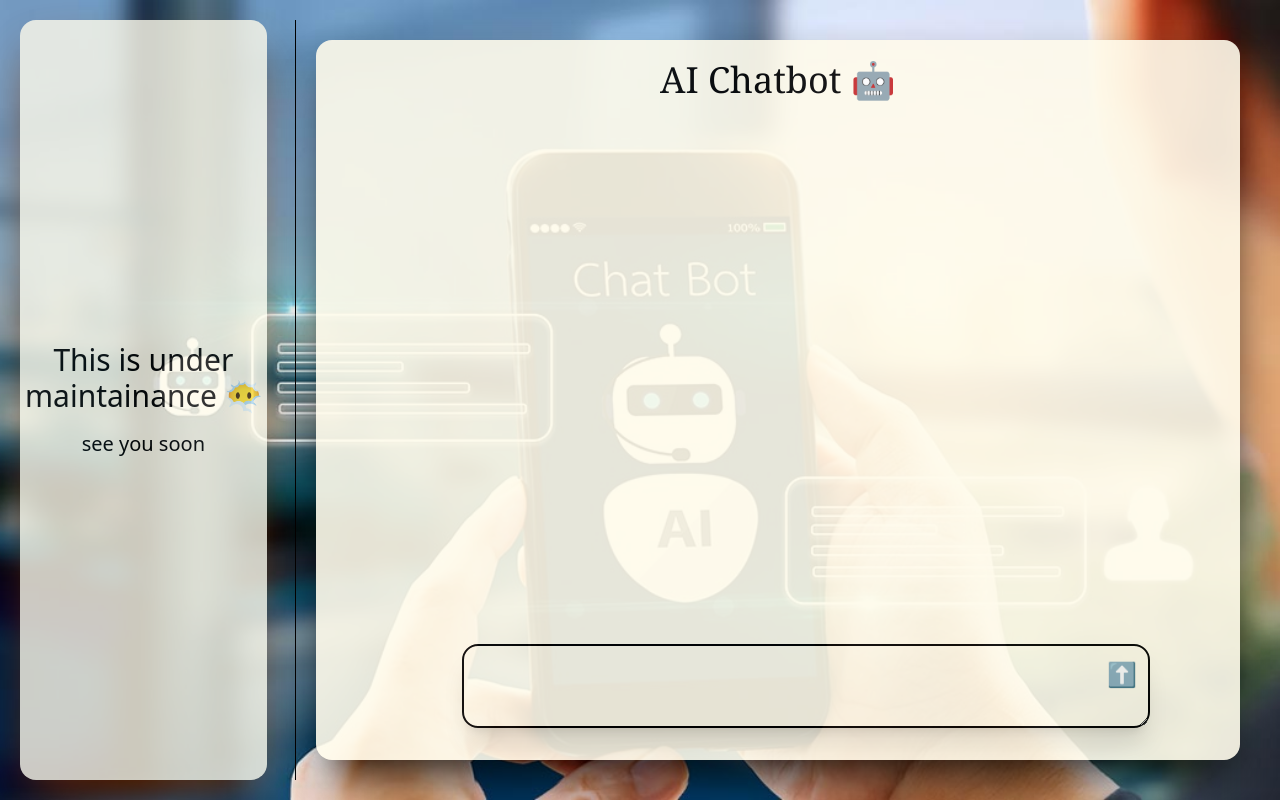
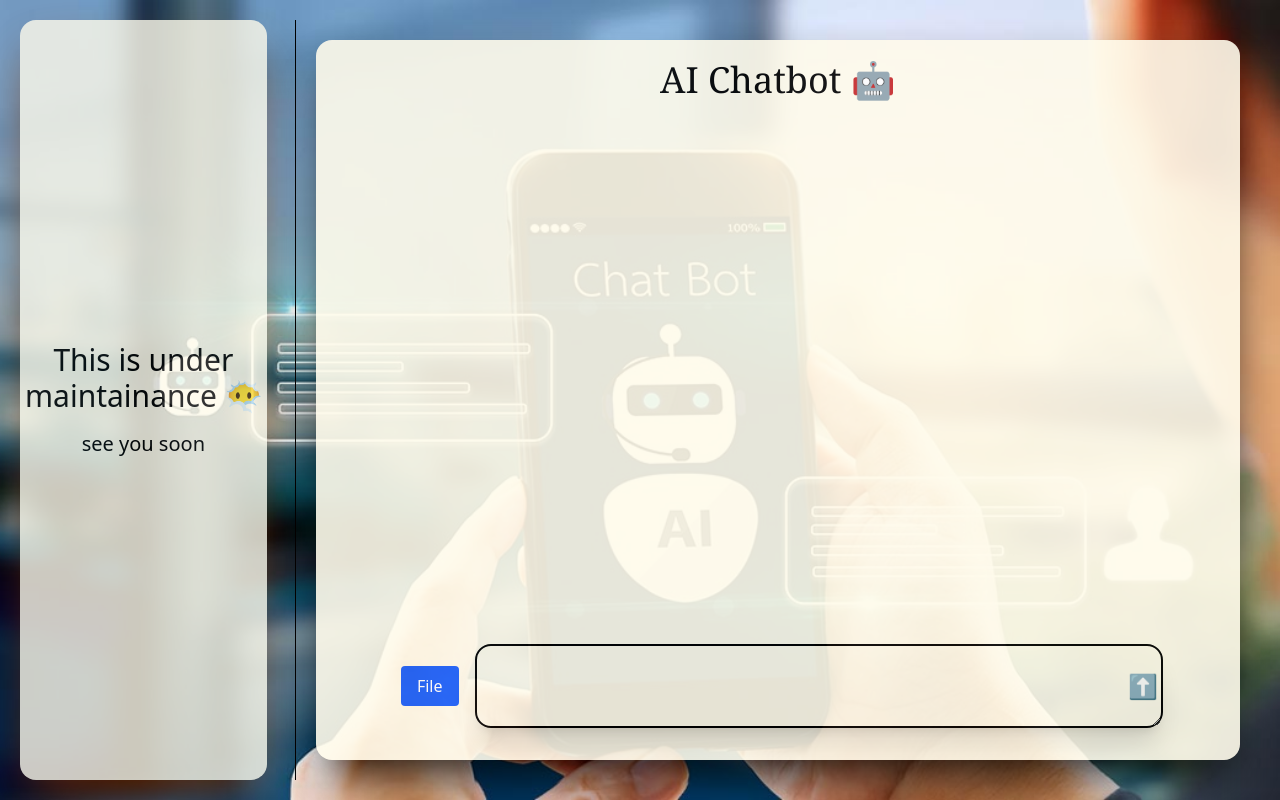
Before and after one commit to Mohit5436/ChatNova, a React (Vite) app: page / in a window 1280 px wide. Built offline with nearby package versions, Linux system fonts and the light colour scheme.

Commit message:
ocr set, getting output, issue: not showing user input

```diff
--- a/package.json
+++ b/package.json
@@ -13,7 +13,8 @@
     "@tailwindcss/vite": "^4.1.4",
     "react": "^19.0.0",
     "react-dom": "^19.0.0",
-    "tailwindcss": "^4.1.4"
+    "tailwindcss": "^4.1.4",
+    "tesseract.js": "^6.0.1"
   },
   "devDependencies": {
     "@eslint/js": "^9.22.0",
--- a/src/component/Chat.jsx
+++ b/src/component/Chat.jsx
@@ -1,9 +1,12 @@
 import React, { useState, useEffect, useRef } from "react";
+import Imginpt from "./OCR/Imginpt";
+
 
 function Chat() {
   const [messages, setMessages] = useState([]);
   const [query, setQuery] = useState("");
   const bottomRef = useRef(null);
+
 
   // const localStorage = window.localStorage;
   // const storedMessages = localStorage.getItem("messages");
@@ -31,9 +34,8 @@ function Chat() {
     }
   }
 
-  function formSubmission(e) {
-    e.preventDefault();
-    const userMessage = e.target.children[0].value.trim();
+  function formSubmission() {
+    const userMessage = document.getElementById('messageEntry').value;
     if (!userMessage) return;
 
     const newMessages = [...messages, { sender: "user", text: userMessage }];
@@ -76,13 +78,24 @@ function Chat() {
         <div className="query w-full">
           <div className="w-full p-3">
             <form
-              className="submitForm flex flex-row justify-center"
-              onSubmit={formSubmission}
+              className="submitForm flex flex-row justify-center items-center"
+              onSubmit={e => {
+                e.preventDefault();
+                formSubmission();
+              }}
             >
+              <Imginpt message={{messages, setMessages}}/>
+
               <textarea
                 type="text"
                 name="message"
                 id="messageEntry"
+                onKeyDown={(e)=>{
+                  if(e.code == "Enter"){
+                    e.preventDefault();
+                      formSubmission();
+                  }
+                }}
                 className="inputField border-2 border-blue rounded-2xl min-h-15 w-4/5 p-4 shadow-xl"
                 value={query}
                 onChange={(e) => setQuery(e.target.value)}
@@ -90,7 +103,8 @@ function Chat() {
               <button
                 type="submit"
                 disabled={!query}
-                className=" -mx-12 h-15 text-2xl w-10 hover:opacity-50"
+                id="submitBtn"
+                className=" -mx-10 text-2xl w-10  rounded-2xl hover:opacity-50 focus:bg-amber-950 focus:opacity-50"
               >
                 ⬆️
               </button>
--- /dev/null
+++ b/src/component/OCR/Imginpt.jsx
@@ -0,0 +1,35 @@
+import React from "react";
+import Tesseract from "tesseract.js";
+
+function Imginpt({message}) {
+
+  function handleImage(e) {
+    // console.log(e)
+    const file = e.target.files[0];
+    if(file) {
+        // setLoading(true);
+        Tesseract.recognize(file, 'eng',{
+            logger: m=> console.log(m),
+        }).then(({data: {text}}) => {
+            const newMess = [...message.messages,{sender: "bot", text}]
+            message.setMessages(newMess);
+        });
+    }
+
+  }
+  return (
+    <div>
+      <input
+        type="file"
+        name="imageInpt"
+        id="imageInpt"
+        accept="image/*"
+        onChange={handleImage}
+        className="hidden"
+      />
+      <label htmlFor="imageInpt" className="mr-4 -ml-8 cursor-pointer bg-blue-600 hover:bg-blue-700 text-white px-4 py-2 rounded inline-blockcursor-pointer bg-blue-600 hover:bg-blue-700 text-white px-4 py-2 rounded inline-block">File</label>
+    </div>
+  );
+}
+
+export default Imginpt;
```
Also changed, not shown: 1 other file (tests, documents, lock files or other folders).
